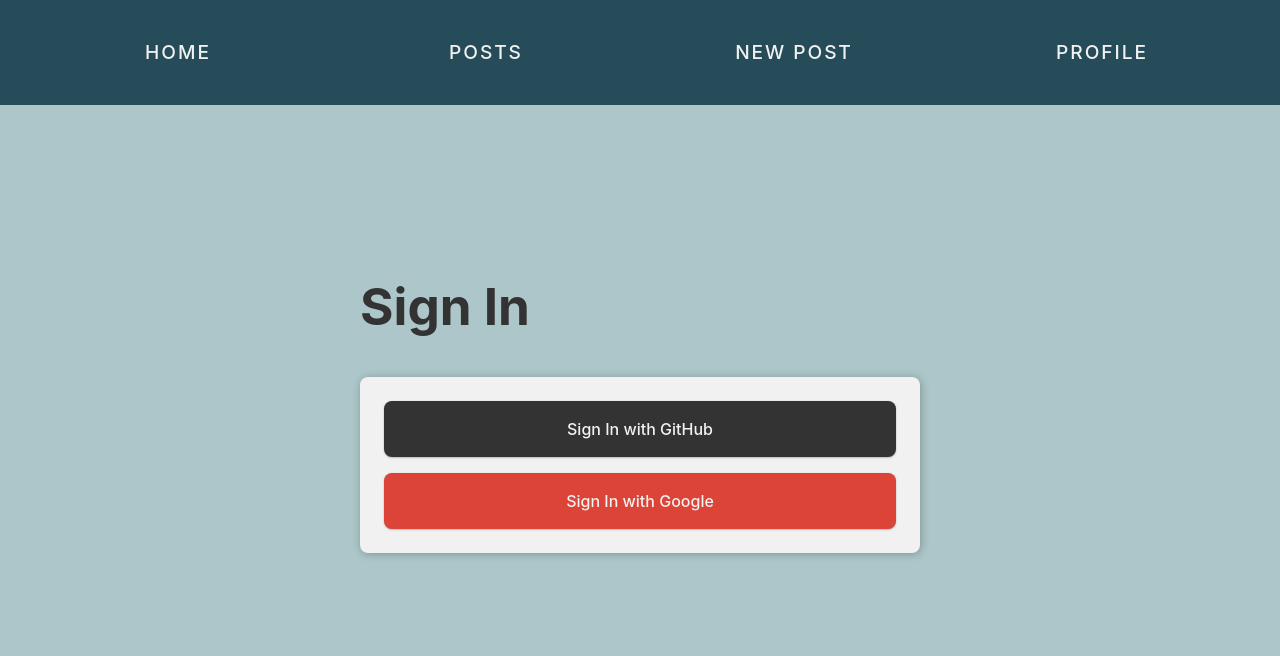
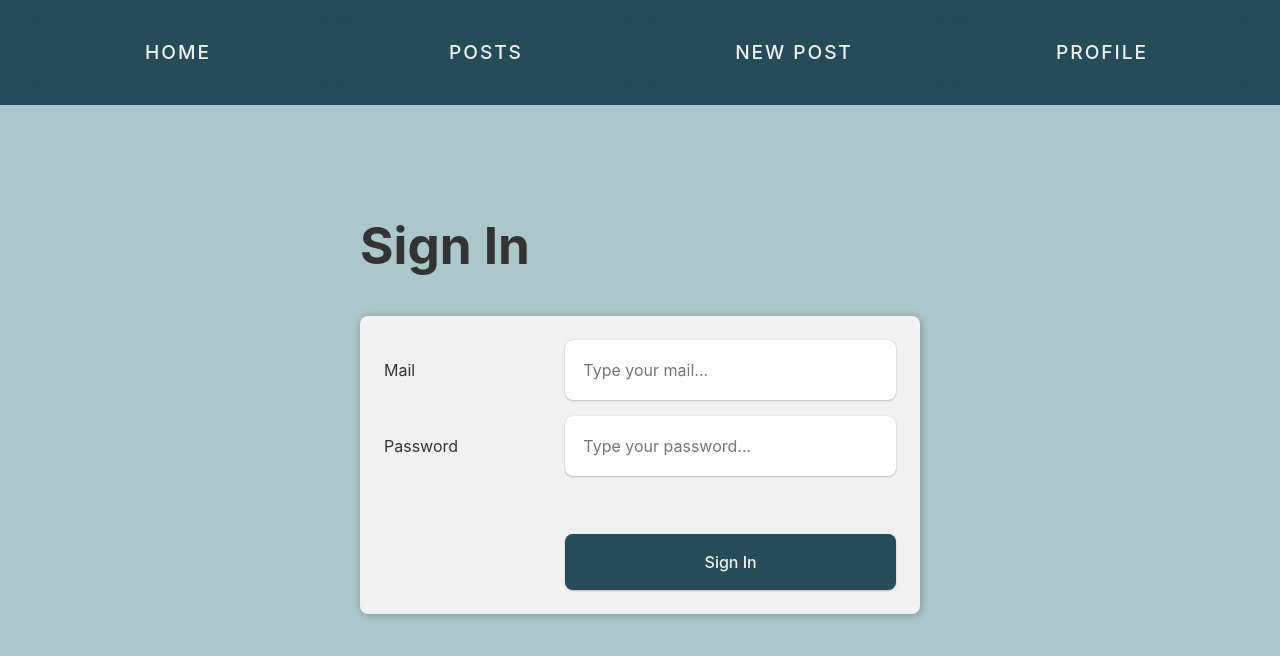
Before and after one commit to cederdorff/next-post-app, a Next.js app: page /sign-in in a window 1280 px wide. Shown: the top 656 px of the page. Built offline with nearby package versions, Linux system fonts and the light colour scheme; no server answers.

Commit message:
Implement Firebase authentication with sign-in and sign-out functionality; add FormSignIn component and update profile page

```diff
--- a/app/auth/helpers.js
+++ b/app/auth/helpers.js
@@ -1,3 +1,7 @@
+"use server";
+
+import { signIn, signOut } from "./index";
+
 export async function getUserByMail(mail) {
   const url = `${process.env.NEXT_PUBLIC_FB_DB_URL}/users.json?orderBy="mail"&equalTo="${mail}"`;
   const response = await fetch(url);
@@ -17,3 +21,11 @@ export async function createUser(user) {
 
   return { id: data.name, ...user };
 }
+
+export async function signInUserOnServer(user) {
+  await signIn("credentials", user); // calling the signIn function from auth.js
+}
+
+export async function signOutUserOnServer() {
+  await signOut();
+}
--- a/app/auth/index.js
+++ b/app/auth/index.js
@@ -1,10 +1,18 @@
 import NextAuth from "next-auth";
-import GitHub from "next-auth/providers/github";
-import Google from "next-auth/providers/google";
+import Credentials from "next-auth/providers/credentials";
 import { createUser, getUserByMail } from "./helpers";
 
 export const { handlers, signIn, signOut, auth } = NextAuth({
-  providers: [GitHub, Google],
+  providers: [
+    Credentials({
+      async authorize(credentials) {
+        if (credentials.uid && credentials.email && credentials.accessToken) {
+          return { uid: credentials.uid, email: credentials.email, accessToken: credentials.accessToken };
+        }
+        return null;
+      }
+    })
+  ],
   callbacks: {
     async session({ session }) {
       // Add additional properties to the session
--- /dev/null
+++ b/app/components/FormSignIn.js
@@ -0,0 +1,58 @@
+"use client";
+
+import { signInWithEmailAndPassword } from "firebase/auth";
+import { useState } from "react";
+import { signInUserOnServer } from "../auth/helpers";
+import { firebaseAuth } from "../firebase";
+
+export default function FormSignIn() {
+  const [errorMessage, setErrorMessage] = useState("");
+
+  async function handleSignIn(event) {
+    event.preventDefault();
+    const mail = event.target.mail.value; // mail value from inout field in sign in form
+    const password = event.target.password.value; // password value from inout field in sign in form
+
+    signInWithEmailAndPassword(firebaseAuth, mail, password)
+      .then(userCredential => {
+        // Signed in
+        const user = userCredential.user;
+        console.log(user); // for test purposes: logging the authenticated user
+        // await signInUser(user);
+        if (user) {
+          signInUserOnServer({
+            uid: user.uid,
+            email: user.email,
+            accessToken: user.accessToken
+          });
+        }
+      })
+      .catch(error => {
+        let code = error.code; // saving error code in variable
+        code = code.replaceAll("-", " "); // some JS string magic to display error message. See the log above in the console
+        code = code.replaceAll("auth/", "");
+        setErrorMessage(code);
+      });
+  }
+  return (
+    <form id="sign-in-form" onSubmit={handleSignIn}>
+      <label htmlFor="mail">Mail</label>
+      <input id="mail" type="email" name="mail" aria-label="mail" placeholder="Type your mail..." required />
+      <label htmlFor="password">Password</label>
+      <input
+        id="password"
+        type="password"
+        name="password"
+        aria-label="password"
+        placeholder="Type your password..."
+        autoComplete="current-password"
+      />
+      <div className="error-message">
+        <p>{errorMessage}</p>
+      </div>
+      <div className="btns">
+        <button>Sign In</button>
+      </div>
+    </form>
+  );
+}
--- /dev/null
+++ b/app/firebase.js
@@ -0,0 +1,19 @@
+// Import the functions you need from the SDKs you need
+import { initializeApp } from "firebase/app";
+import { getAuth } from "firebase/auth"; // for authentication
+
+// Your web app's Firebase configuration
+const firebaseConfig = {
+  apiKey: "AIzaSyCb2V3ranv-osMbP9wosb3PqHKw1WTc9JI",
+  authDomain: "next-post-app-race.firebaseapp.com",
+  databaseURL: "https://next-post-app-race-default-rtdb.firebaseio.com",
+  projectId: "next-post-app-race",
+  storageBucket: "next-post-app-race.firebasestorage.app",
+  messagingSenderId: "528327461982",
+  appId: "1:528327461982:web:213fb90ab670afcc8bb8cf"
+};
+
+// Initialize Firebase
+const app = initializeApp(firebaseConfig);
+// Initialize Firebase Authentication and get a reference to the service
+export const firebaseAuth = getAuth(app);
--- a/app/globals.css
+++ b/app/globals.css
@@ -155,6 +155,11 @@ form {
 #sign-in-form,
 #sign-up-form {
   width: 35rem;
+}
+
+#sign-in-form button,
+#sign-up-form button {
+  grid-column: 2;
 }
 
 /* ---------- Button Group ---------- */
--- a/app/sign-in/page.js
+++ b/app/sign-in/page.js
@@ -1,5 +1,6 @@
 import { redirect } from "next/navigation";
-import { auth, signIn } from "../auth";
+import { auth } from "../auth";
+import FormSignIn from "../components/FormSignIn";
 
 export default async function SignIn() {
   const session = await auth();
@@ -8,33 +9,11 @@ export default async function SignIn() {
     redirect("/profile");
   }
 
-  async function handleSignInWithGitHub() {
-    "use server";
-
-    await signIn("github", {
-      redirectTo: "/posts"
-    });
-  }
-  async function handleSignInWithGoogle() {
-    "use server";
-
-    await signIn("google", {
-      redirectTo: "/posts"
-    });
-  }
-
   return (
     <main id="sign-in-page" className="page">
       <section className="container">
         <h1>Sign In</h1>
-        <form id="sign-in-form">
-          <button type="button" className="btn-github" onClick={handleSignInWithGitHub}>
-            Sign In with GitHub
-          </button>
-          <button type="button" className="btn-google" onClick={handleSignInWithGoogle}>
-            Sign In with Google
-          </button>
-        </form>
+        <FormSignIn />
       </section>
     </main>
   );
--- a/package.json
+++ b/package.json
@@ -9,6 +9,7 @@
     "lint": "next lint"
   },
   "dependencies": {
+    "firebase": "^11.0.2",
     "next": "15.0.3",
     "next-auth": "^5.0.0-beta.25",
     "react": "19.0.0-rc-66855b96-20241106",
```
Also changed, not shown: app/components/SignOutButton.js (added, +19 -0 lines), app/profile/page.js (+5 -10 lines), 1 other file (tests, documents, lock files or other folders).
